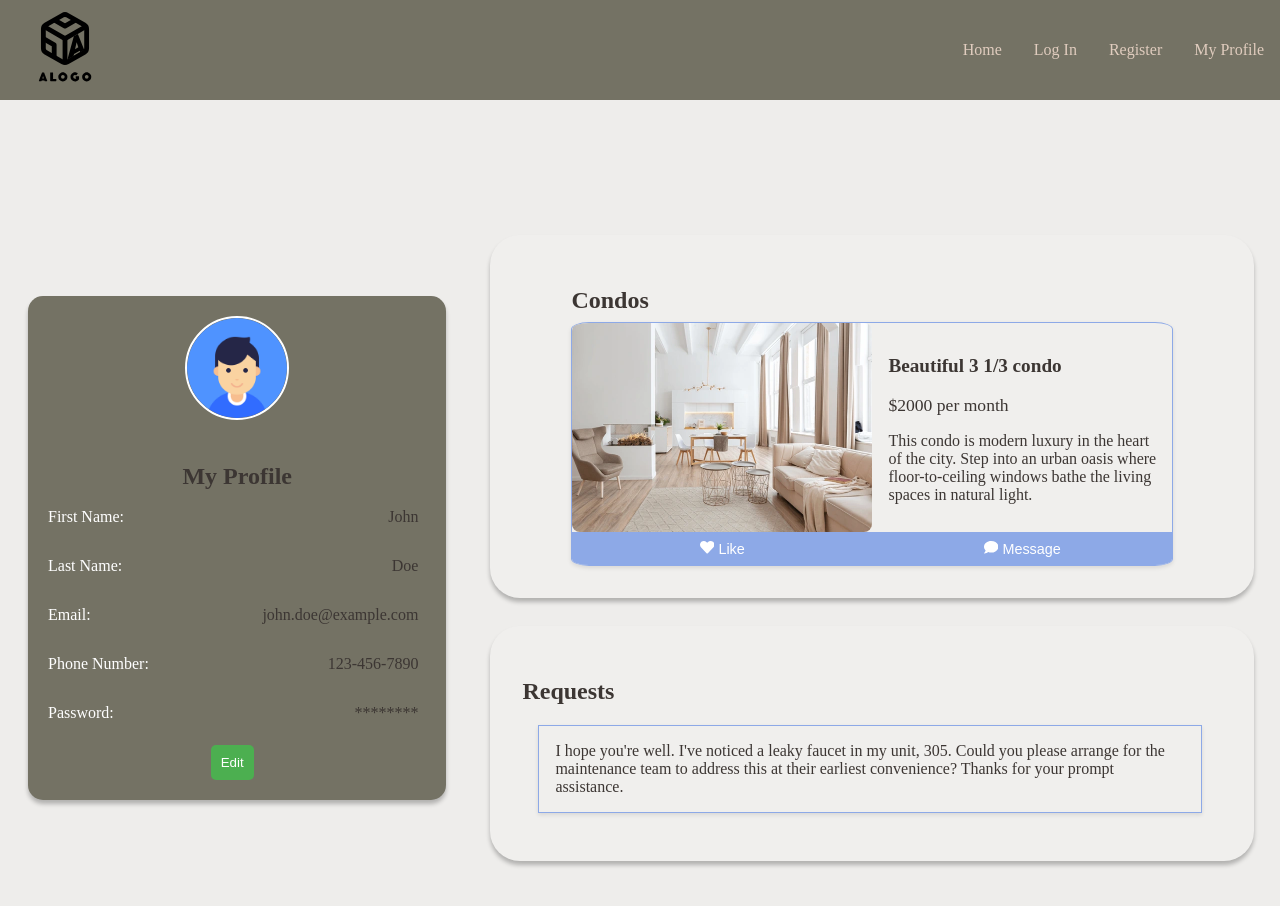
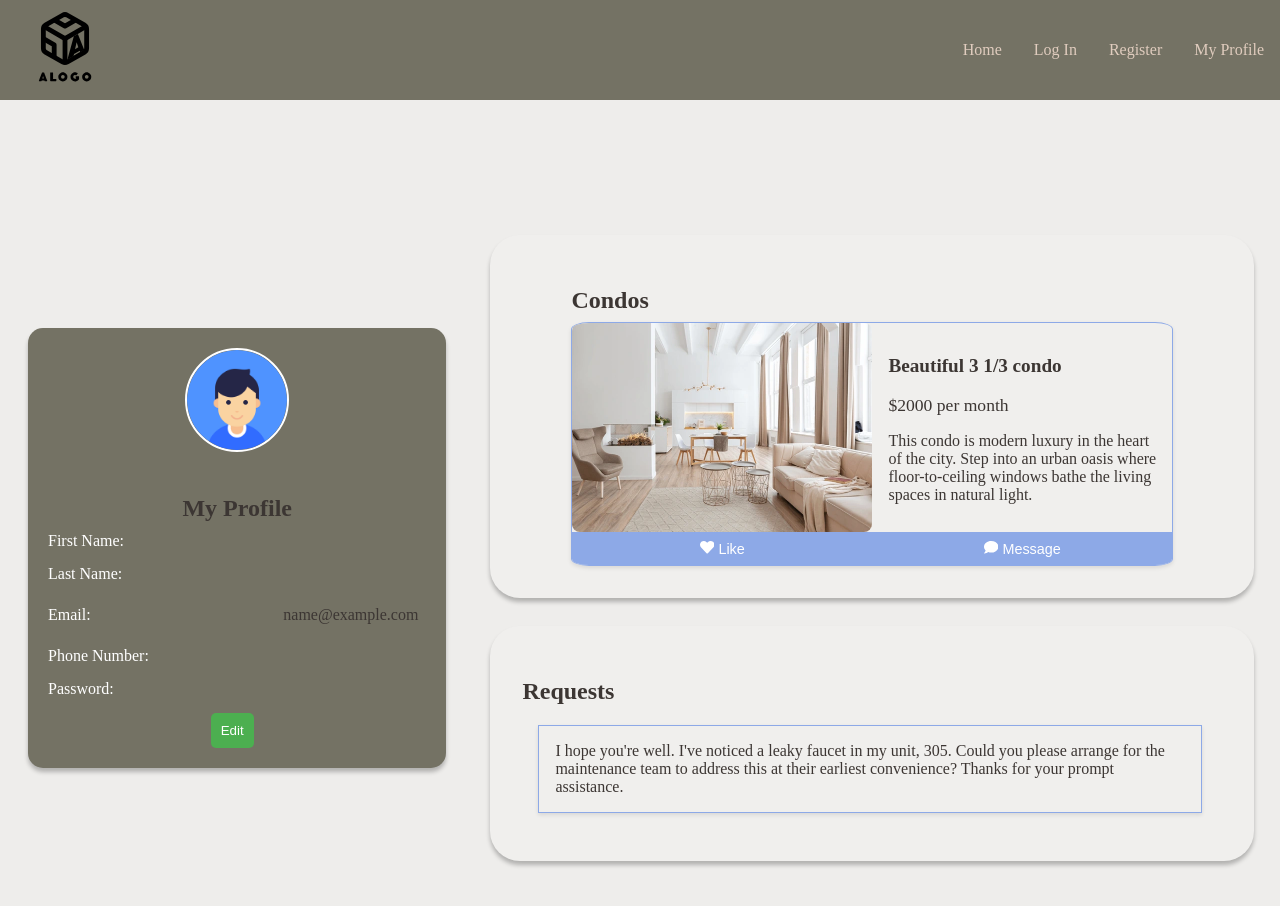
Before and after one commit to Ahmad-Elmahallawy/iCondo, a React (Create React App) app in the folder frontend/: page /Profile in a window 1280 px wide. Shown: the top 906 px of the page. Built offline with nearby package versions, Linux system fonts and the light colour scheme; sample sign-in values are in the browser's storage.

Commit message:
added Authentication and displaying user values from Local Storage

```diff
--- a/frontend/src/Components/Authentication/LogIn.tsx
+++ b/frontend/src/Components/Authentication/LogIn.tsx
@@ -44,6 +44,13 @@ const Login: React.FC = () => {
             },
           }
         );
+
+        const userData = {
+          ...response.data,
+          password: values.password,
+        };
+
+        localStorage.setItem("userData", JSON.stringify(userData));
         setRegistrationError(null);
         navigate("/");
         // TODO: Handle the token (e.g., store it in localStorage) and redirect the user
--- a/frontend/src/Components/UserProfile/UserInformation.tsx
+++ b/frontend/src/Components/UserProfile/UserInformation.tsx
@@ -1,30 +1,30 @@
-import React, { useState, ChangeEvent } from "react";
+import React, { useState, ChangeEvent, useEffect } from "react";
 import "../../Style/UserProfileStyle/UserInformationStyle.css";
 import { FaPen } from "react-icons/fa"; // Assuming you have a library for icons
 
 interface UserData {
   profilePicture: File | null;
-  firstName: string;
-  lastName: string;
+  first_name: string;
+  last_name: string;
   email: string;
-  phone: string;
+  phone_number: string;
   password: string;
 }
 
-const UserInformation: React.FC = () => {
+interface UserInformationProps {
+  data: UserData;
+}
+
+const UserInformation: React.FC<UserInformationProps> = ({ data }) => {
   const defaultProfilePicturePath = "/Assets/default-profile-picture.png";
 
-  const initialUserData: UserData = {
-    profilePicture: null,
-    firstName: "John",
-    lastName: "Doe",
-    email: "john.doe@example.com",
-    phone: "123-456-7890",
-    password: "********",
-  };
+  const [userData, setUserData] = useState<UserData>(data);
+  const [editMode, setEditMode] = useState<boolean>(false);
 
-  const [userData, setUserData] = useState<UserData>(initialUserData);
-  const [editMode, setEditMode] = useState<boolean>(false);
+  useEffect(() => {
+    // Set user data when the component mounts
+    setUserData(data);
+  }, [data]);
 
   const handleEditPictureClick = (): void => {
     const fileInput = document.getElementById("profilePictureInput");
@@ -37,7 +37,6 @@ const UserInformation: React.FC = () => {
   };
 
   const handleCancelClick = (): void => {
-    setUserData(initialUserData);
     setEditMode(false);
   };
 
@@ -95,11 +94,11 @@ const UserInformation: React.FC = () => {
           <input
             className="user-information-input"
             type="text"
-            value={userData.firstName}
+            value={userData.first_name}
             onChange={(e) => handleChange("firstName", e.target.value)}
           />
         ) : (
-          <span className="user-information-text">{userData.firstName}</span>
+          <span className="user-information-text">{userData.first_name}</span>
         )}
       </div>
       <div className="user-information-field">
@@ -108,11 +107,11 @@ const UserInformation: React.FC = () => {
           <input
             className="user-information-input"
             type="text"
-            value={userData.lastName}
+            value={userData.last_name}
             onChange={(e) => handleChange("lastName", e.target.value)}
           />
         ) : (
-          <span className="user-information-text">{userData.lastName}</span>
+          <span className="user-information-text">{userData.last_name}</span>
         )}
       </div>
       <div className="user-information-field">
@@ -134,11 +133,11 @@ const UserInformation: React.FC = () => {
           <input
             className="user-information-input"
             type="tel"
-            value={userData.phone}
+            value={userData.phone_number}
             onChange={(e) => handleChange("phone", e.target.value)}
           />
         ) : (
-          <span className="user-information-text">{userData.phone}</span>
+          <span className="user-information-text">{userData.phone_number}</span>
         )}
       </div>
       <div className="user-information-field">
--- a/frontend/src/Pages/UserProfileLandingPage.tsx
+++ b/frontend/src/Pages/UserProfileLandingPage.tsx
@@ -1,14 +1,26 @@
 import React from "react";
+import { Navigate } from "react-router-dom";
 import "../Style/UserProfileStyle/UserProfilePageStyle.css";
 import UserInformation from "../Components/UserProfile/UserInformation";
 import Properties from "../Components/UserProfile/UserProperties";
 import Requests from "../Components/UserProfile/UserRequests";
 
 const UserProfilePage = () => {
+  // Check if the user is logged in
+  const userDataString = localStorage.getItem("userData");
+
+  if (!userDataString) {
+    // Redirect to login page if not logged in
+    return <Navigate to="/Login" />;
+  }
+
+  // Parse the userDataString into a JavaScript object
+  const userData = JSON.parse(userDataString);
+
   return (
     <div className="user-profile-container">
       <div className="my-profile-container">
-        <UserInformation />
+        <UserInformation data={userData} />
       </div>
       <div className="properties-and-requests-container">
         <div className="properties-content">
```
